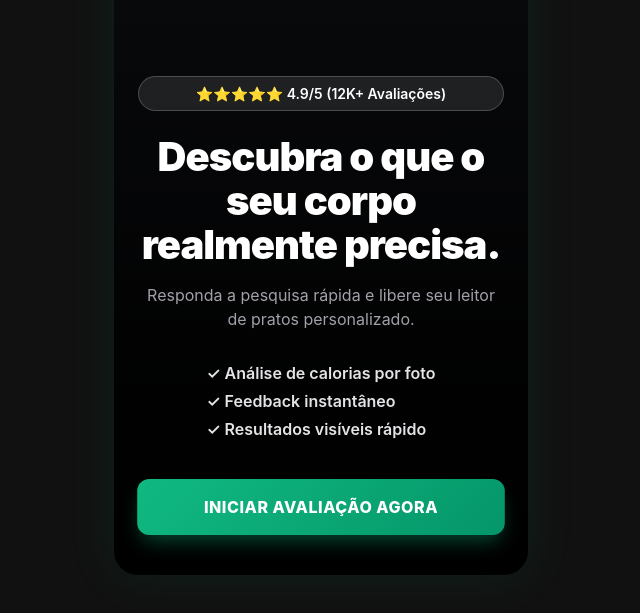
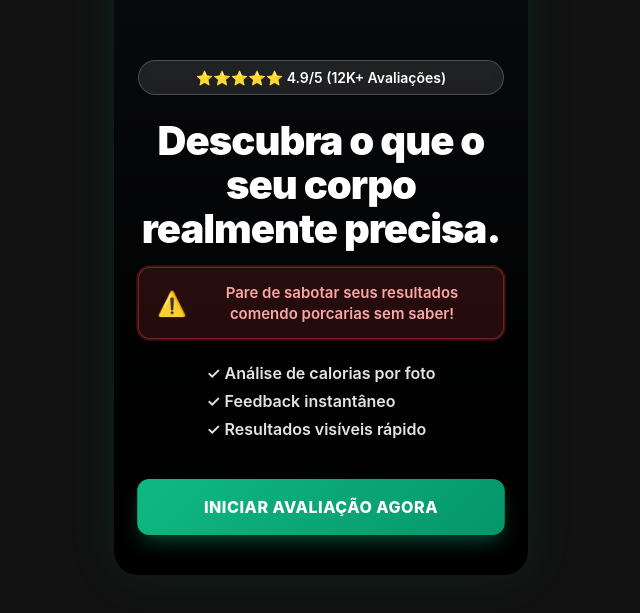
Before and after one commit to luidzim30/nutrisnap, a Next.js app: page / in a window 1280 px wide. Shown: the part 185-798 px from the top of the page, without its empty margins (319-959 px from the left). Built offline with nearby package versions, Linux system fonts and the light colour scheme.

Commit message:
feat: add alert box and update subtitle message in NutriSnapFunnel

```diff
--- a/app/globals.css
+++ b/app/globals.css
@@ -47,7 +47,18 @@ body {
 .welcome-content { position: relative; z-index: 2; padding: 40px 24px; display: flex; flex-direction: column; justify-content: flex-end; height: 100%; text-align: center; }
 .trust-badge { display: inline-block; background: rgba(255,255,255,0.1); padding: 8px 16px; border-radius: 20px; font-size: 14px; font-weight: 600; margin-bottom: 24px; border: 1px solid rgba(255,255,255,0.2); backdrop-filter: blur(5px); }
 .pro-title { font-size: 40px; font-weight: 900; line-height: 1.1; margin-bottom: 16px; letter-spacing: -1px; }
-.pro-subtitle { font-size: 16px; color: #a1a1aa; margin-bottom: 32px; line-height: 1.5; }
+.alert-box {
+    display: flex; align-items: center; gap: 12px;
+    background: rgba(239, 68, 68, 0.15); border: 1px solid rgba(239, 68, 68, 0.4);
+    border-radius: 12px; padding: 14px 18px; margin-bottom: 24px;
+    animation: alertPulse 2s infinite;
+}
+@keyframes alertPulse {
+    0%, 100% { box-shadow: 0 0 0 0 rgba(239, 68, 68, 0.3); }
+    50% { box-shadow: 0 0 0 8px rgba(239, 68, 68, 0); }
+}
+.alert-icon { font-size: 24px; flex-shrink: 0; }
+.alert-text { font-size: 15px; font-weight: 600; color: #fca5a5; line-height: 1.4; margin: 0; }
 .pro-benefits { list-style: none; text-align: left; margin-bottom: 32px; display: inline-block; margin-left: auto; margin-right: auto; }
 .pro-benefits li { font-size: 16px; margin-bottom: 8px; font-weight: 600; color: #e4e4e7; }
 
--- a/app/page.js
+++ b/app/page.js
@@ -137,7 +137,10 @@ export default function NutriSnapFunnel() {
             <div className="welcome-content">
                 <div className="trust-badge">⭐⭐⭐⭐⭐ 4.9/5 (12K+ Avaliações)</div>
                 <h1 className="pro-title">Descubra o que o seu corpo realmente precisa.</h1>
-                <p className="pro-subtitle">Responda a pesquisa rápida e libere seu leitor de pratos personalizado.</p>
+                <div className="alert-box">
+                    <span className="alert-icon">⚠️</span>
+                    <p className="alert-text">Pare de sabotar seus resultados comendo porcarias sem saber!</p>
+                </div>
                 <ul className="pro-benefits">
                     <li>✓ Análise de calorias por foto</li>
                     <li>✓ Feedback instantâneo</li>
```
